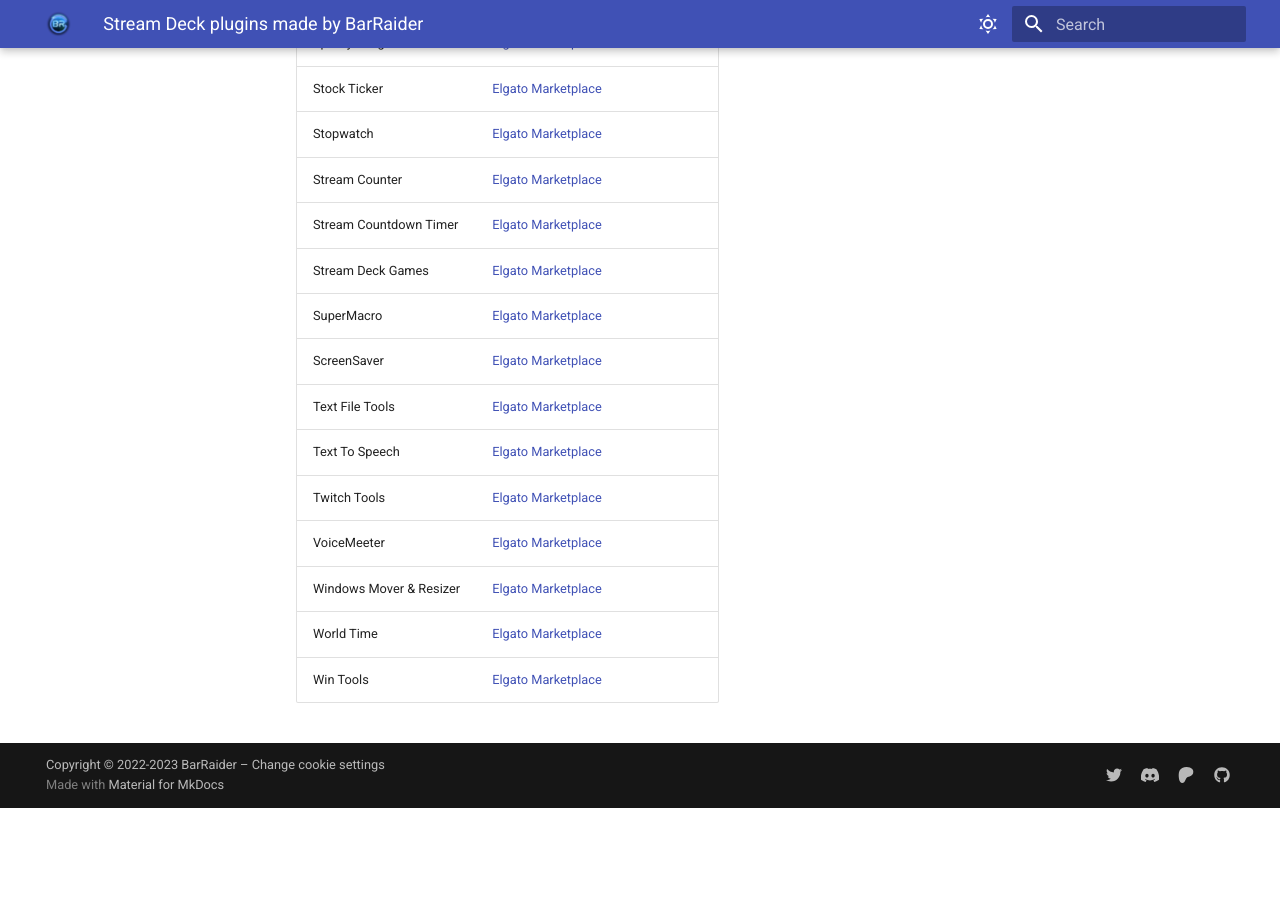
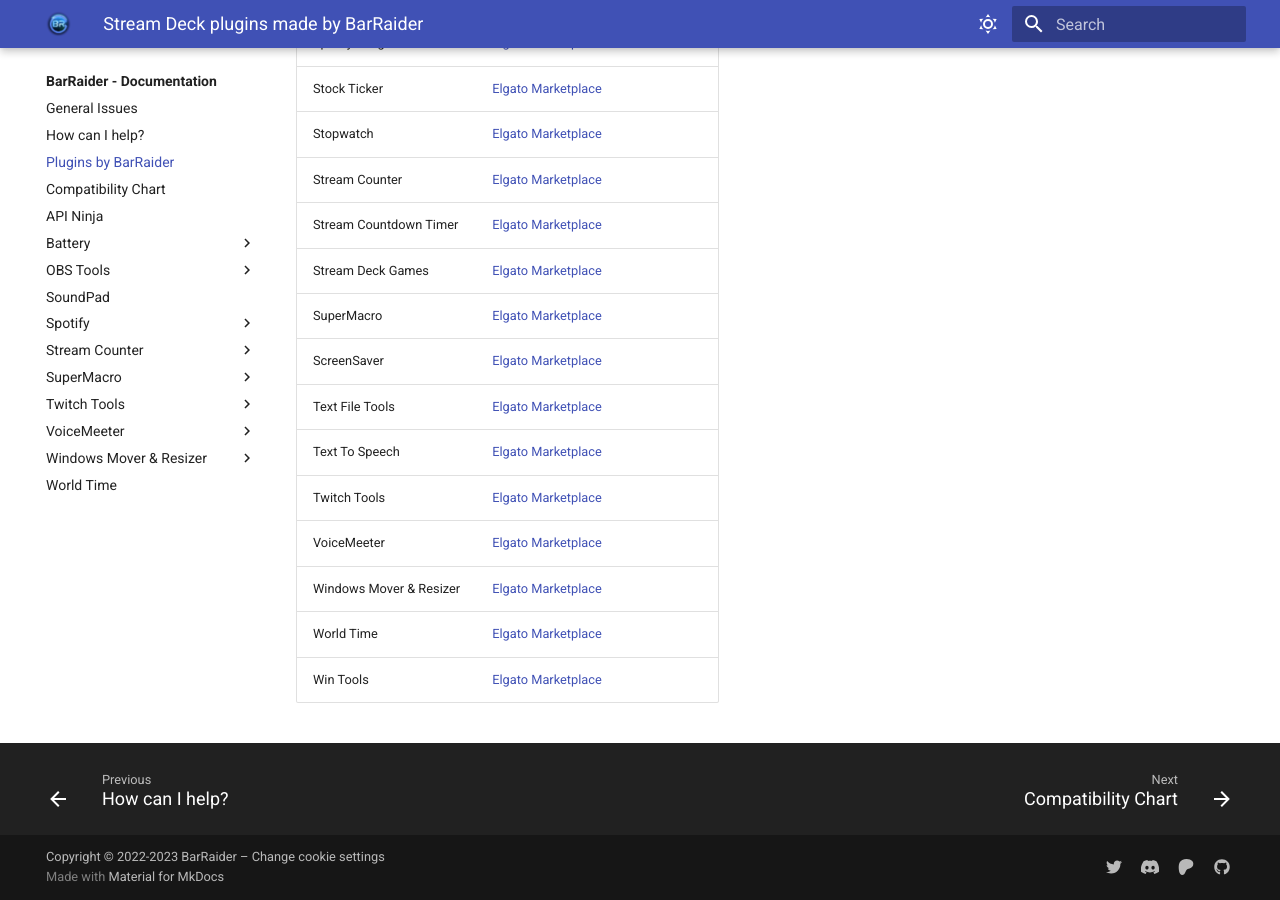
Before and after one commit to BarRaiders/barraiders.github.io, an MkDocs documentation site: the page built from docs/faqs/general/plugins.md, in a window 1280 px wide and 900 px high, scrolled down 844 px. Built offline with MkDocs 1.6.1 and Material for MkDocs 9.7.7, drawn with Linux system fonts in a browser that asks for light colours; comment, search, counter and statistics services are not loaded; before the commit the page ends 1652 px from its top, so only the background shows below that.

```diff
--- a/mkdocs.yml
+++ b/mkdocs.yml
@@ -4,7 +4,7 @@
     - 'index.md' # Hidden in the menu, accessed when clicking "Plugin FAQs"
     - 'General Issues': 'faqs/general/index.md'
     - 'How can I help?': 'faqs/general/helping.md'
-    - 'Plugins by BarRaider': 'faqs/plugins.md'
+    - 'Plugins by BarRaider': 'faqs/general/plugins.md'
     - 'Compatibility Chart': 'faqs/general/compatibility.md'
     - 'API Ninja': 'faqs/api-ninja/index.md'
     - 'Battery':
```
Also changed, not shown: docs/faqs/general/plugins.md (renamed from docs/plugins.md).
